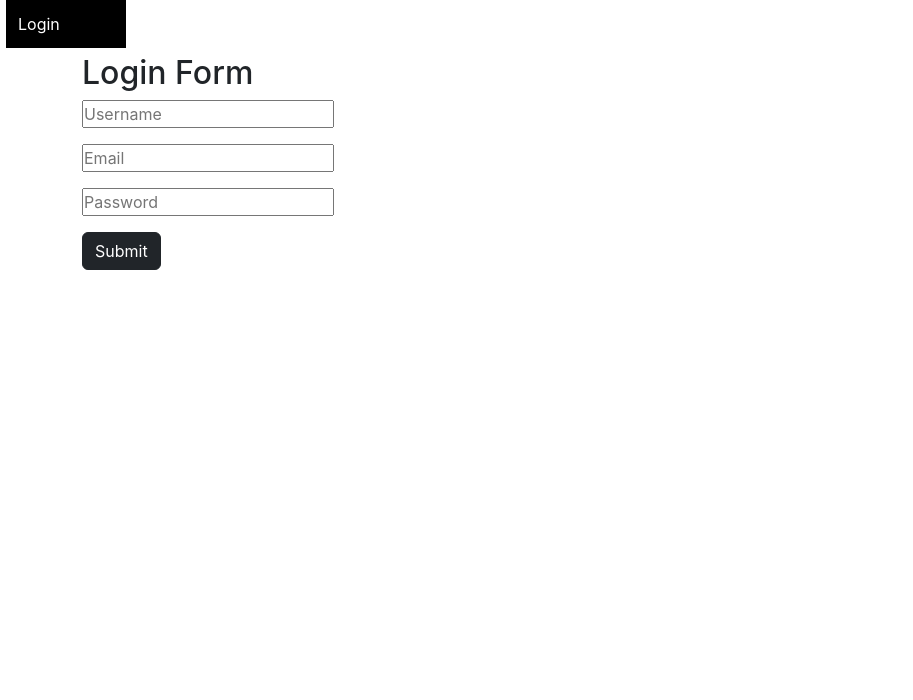
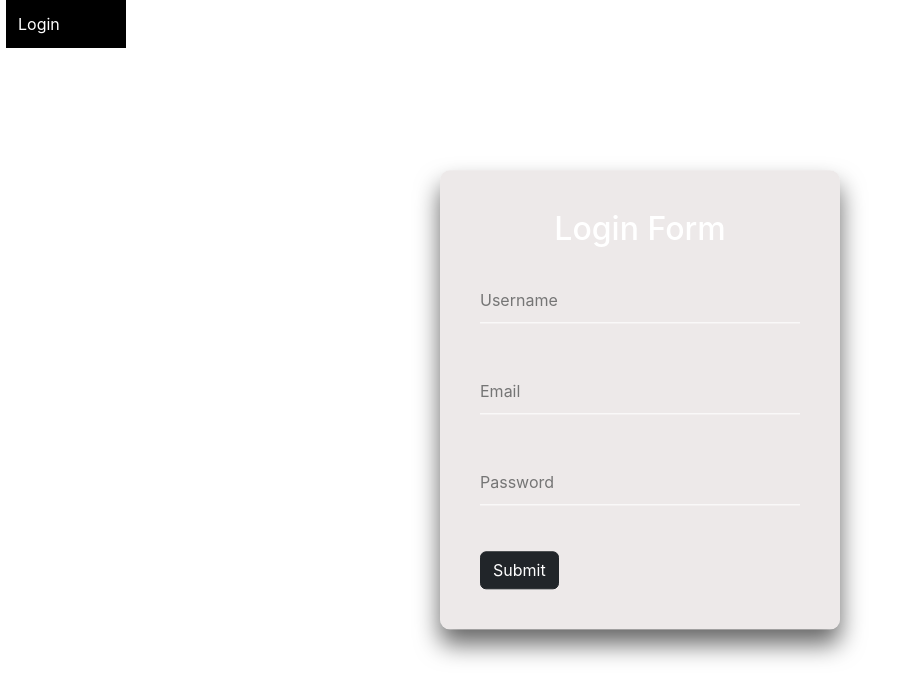
Before and after one commit to kristinenyaga/Words-and-Pages, a React (Create React App) app in the folder words-and-pages/: page / in a window 1280 px wide. Shown: the top 700 px of the page, without its empty margins (0-913 px from the left). Built offline with nearby package versions, Linux system fonts and the light colour scheme.

Commit message:
updating css of the form

```diff
--- a/words-and-pages/src/index.css
+++ b/words-and-pages/src/index.css
@@ -151,7 +151,7 @@
   word-wrap: break-word;
 }
 
-.bot-army {
+.book-list {
   overflow-x: scroll;
   min-height: 500px;
   max-width: 100%;
@@ -159,7 +159,7 @@
 
 }
 
-.ui.grid > .row.bot-army-row {
+.ui.grid > .row.book-list-row {
   flex-wrap: nowrap;
   min-height: 100%;
 }
@@ -172,3 +172,118 @@
   display: flex;
   flex-direction: row;
 }
+
+.login-box {
+  position: absolute;
+  top: 50%;
+  left: 50%;
+  width: 400px;
+  padding: 40px;
+  transform: translate(-50%, -50%);
+  background: rgba(220, 211, 211, 0.5);
+  box-sizing: border-box;
+  box-shadow: 0 15px 25px rgba(0,0,0,.6);
+  border-radius: 10px;
+}
+
+.login-box h2 {
+  margin: 0 0 30px;
+  padding: 0;
+  color: #fff;
+  text-align: center;
+}
+
+.login-box .user-box {
+  position: relative;
+}
+
+.login-box .user-box input {
+  width: 100%;
+  padding: 10px 0;
+  font-size: 16px;
+  color: rgb(235, 138, 138);
+  margin-bottom: 30px;
+  border: none;
+  border-bottom: 1px solid #fff;
+  outline: none;
+  background: transparent;
+}
+.login-box .user-box label {
+  position: absolute;
+  top:0;
+  left: 0;
+  padding: 10px 0;
+  font-size: 16px;
+  color: #fff;
+  pointer-events: none;
+  transition: .5s;
+}
+
+.login-box .user-box input:focus ~ label,
+.login-box .user-box input:valid ~ label {
+  top: -20px;
+  left: 0;
+  color: #03e9f4;
+  font-size: 12px;
+}
+
+.login-box form a {
+  position: relative;
+  display: inline-block;
+  padding: 10px 20px;
+  color: #03e9f4;
+  font-size: 16px;
+  text-decoration: none;
+  text-transform: uppercase;
+  overflow: hidden;
+  transition: .5s;
+  margin-top: 40px;
+  letter-spacing: 4px
+}
+
+
+
+
+.login-box a span:nth-child(1) {
+  top: 0;
+  left: -100%;
+  width: 100%;
+  height: 2px;
+  background: linear-gradient(90deg, transparent, #03e9f4);
+  animation: btn-anim1 1s linear infinite;
+}
+
+
+.login-box a span:nth-child(2) {
+  top: -100%;
+  right: 0;
+  width: 2px;
+  height: 100%;
+  background: linear-gradient(180deg, transparent, #03e9f4);
+  animation: btn-anim2 1s linear infinite;
+  animation-delay: .25s
+}
+
+
+
+.login-box a span:nth-child(3) {
+  bottom: 0;
+  right: -100%;
+  width: 100%;
+  height: 2px;
+  background: linear-gradient(270deg, transparent, #03e9f4);
+  animation: btn-anim3 1s linear infinite;
+  animation-delay: .5s
+}
+
+
+
+.login-box a span:nth-child(4) {
+  bottom: -100%;
+  left: 0;
+  width: 2px;
+  height: 100%;
+  background: linear-gradient(360deg, transparent, #03e9f4);
+  animation: btn-anim4 1s linear infinite;
+  animation-delay: .75s
+}
```
